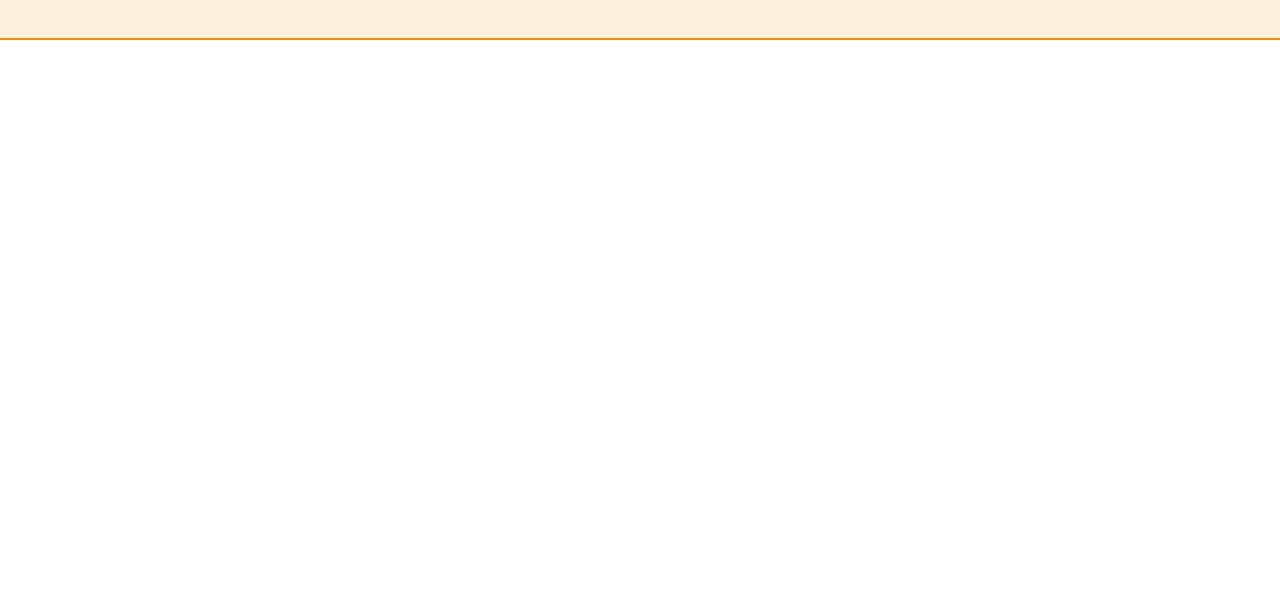
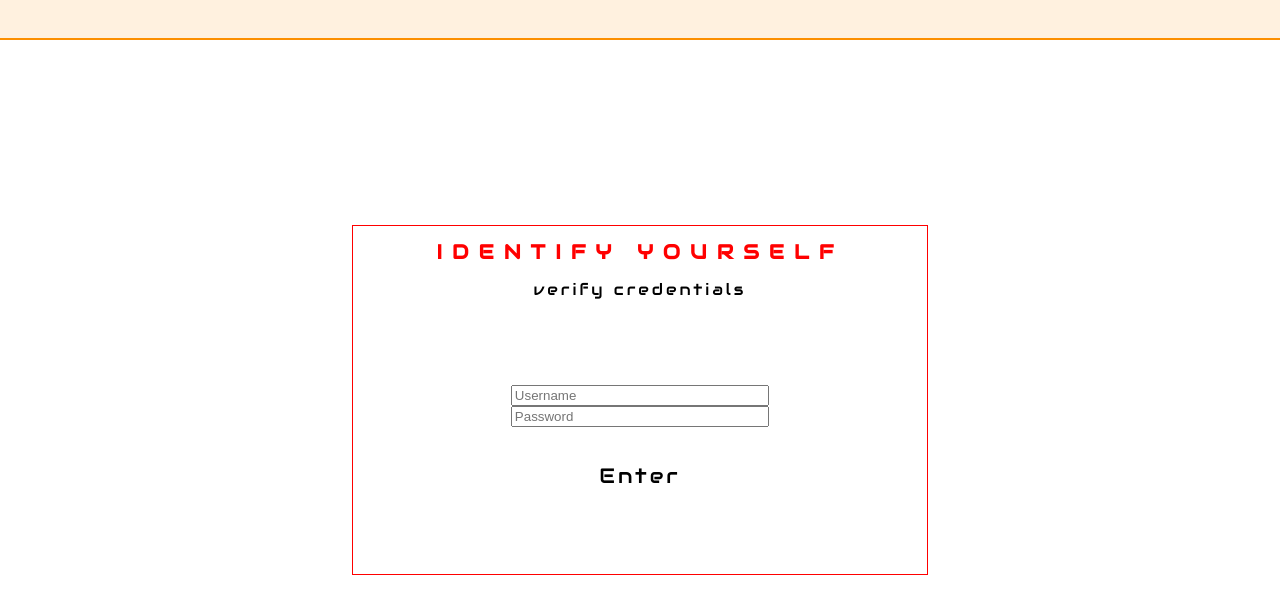
Before and after one commit to markdavidwilliams/stacyrenee-gallery, a React (Create React App) app in the folder client/: page /renovate/cms in a window 1280 px wide. Shown: the top 614 px of the page. Built offline with nearby package versions, Linux system fonts and the light colour scheme.

Commit message:
cms login began cms build out implement authorization prototype app decides component routed based on user logged in this will toggle a cms nav bar if user logged in

```diff
--- a/client/src/components/App.js
+++ b/client/src/components/App.js
@@ -1,5 +1,5 @@
 // dependencies
-import React from 'react';
+import React, { Component, Fragment } from 'react';
 import { BrowserRouter as Router, Route } from 'react-router-dom';
 
 // components
@@ -7,16 +7,49 @@ import Nav from './Nav/Nav';
 import Gallery from './Gallery/Gallery';
 import ContentManager from './ContentManager/ContentManager'
 
-const App = () => {
+class App extends Component {
+  state = {
+    routes: null
+  }
+
+  routeKey() {
+    return Math.floor(Math.random() * Math.floor(999999))
+  }
+
+  componentDidMount() {
+    const token = localStorage.getItem('token')
+    if (!token) {
+      const routes = [
+        <Route key={this.routeKey()} path = '/' component = { Nav } />,
+        <Route key={this.routeKey()} path = '/gallery' component = { Gallery } />,
+        <Route key={this.routeKey()} path = '/renovate/cms' component = { ContentManager } />
+      ]
+      this.setState({ routes })
+    } else {
+      const routes = [
+        <Route key={this.routeKey()} path = '/' component = { Nav } />,
+        <Route key={this.routeKey()} path = '/' component = { Gallery } />,
+        <Route key={this.routeKey()} path = '/renovate/cms' component = { ContentManager } />
+      ]
+      this.setState({ routes })
+    }
+  }
+
+  render() {
     return (
       <Router>
         <div className = 'App'>
-        <Route path = '/' component = { Nav } />
-        <Route path = '/gallery' component = { Gallery } />
-        <Route path = '/mold/cms' component = { ContentManager } />
+          {!this.state.routes ? (
+            <p>loading</p>
+          ) : (
+            <Fragment>
+              {this.state.routes}
+            </Fragment>
+          )}
         </div>
       </Router>
     )
   }
+}
 
 export default App;
--- a/client/src/components/ContentManager/ContentManager.js
+++ b/client/src/components/ContentManager/ContentManager.js
@@ -0,0 +1,30 @@
+import React, { Component } from 'react'
+
+import Login from './Login/Login'
+
+import './ContentManager.css'
+
+class ContentManager extends Component {
+  state = {
+    component: null
+  }
+
+  componentDidMount() {
+    let token = localStorage.getItem('token')
+    if (!token) {
+      this.setState({ component: <Login /> })
+    } else {
+      this.setState({ component: <p>Success</p> })
+    }
+  }
+
+  render() {
+    return (
+      <div className="cms-container">
+       {this.state.component}
+      </div>
+    )
+  }
+}
+
+export default ContentManager
--- /dev/null
+++ b/client/src/components/ContentManager/Login/Login.css
@@ -0,0 +1,45 @@
+@import url('https://fonts.googleapis.com/css?family=Audiowide');
+
+.login-wrapper {
+  height: 100vh;
+  width: 100vw;
+  display: flex;
+  justify-content: center;
+  align-items: center;
+}
+
+.login-modal {
+  margin: auto;
+  width: 45%;
+  height: 350px;
+  border: 1px solid red;
+  letter-spacing: 10px;
+  font-family: 'Audiowide', cursive;
+}
+
+.login-modal h1 {
+  text-align: center;
+  color: red;
+}
+
+.login-modal p {
+  text-align: center;
+  font-size: 1rem;
+  letter-spacing: 3px;
+}
+
+.login-modal form {
+  margin: 85px auto;
+  display: flex;
+  flex-direction: column;
+  width: 45%;
+}
+
+.login-modal form button {
+  padding-top: 35px;
+  border: none;
+  background: none;
+  font-family: 'Audiowide', cursive;
+  font-size: 1.3rem;
+  letter-spacing: 3px;
+}
--- /dev/null
+++ b/client/src/components/ContentManager/Login/Login.js
@@ -0,0 +1,30 @@
+import React, { Component } from 'react'
+
+import './Login.css'
+
+class Login extends Component {
+
+  setToken = event => {
+    event.preventDefault()
+    localStorage.setItem('token', 'token')
+    window.location.pathname = '/renovate/cms'
+  }
+
+  render() {
+    return (
+      <div className='login-wrapper'>
+        <div className='login-modal'>
+          <h1>IDENTIFY YOURSELF</h1>
+          <p>verify credentials</p>
+          <form>
+            <input type="text" placeholder="Username" name="username" />
+            <input type="password" placeholder="Password" name="password" />
+            <button type="submit" onClick={this.setToken}>Enter</button>
+          </form>
+        </div>
+      </div>
+    )
+  }
+}
+
+export default Login
```
Also changed, not shown: client/src/components/ContentManager/ContentManager.css (added), 1 other file (tests, documents, lock files or other folders). Lines whose indentation alone changed are shown as unchanged.
